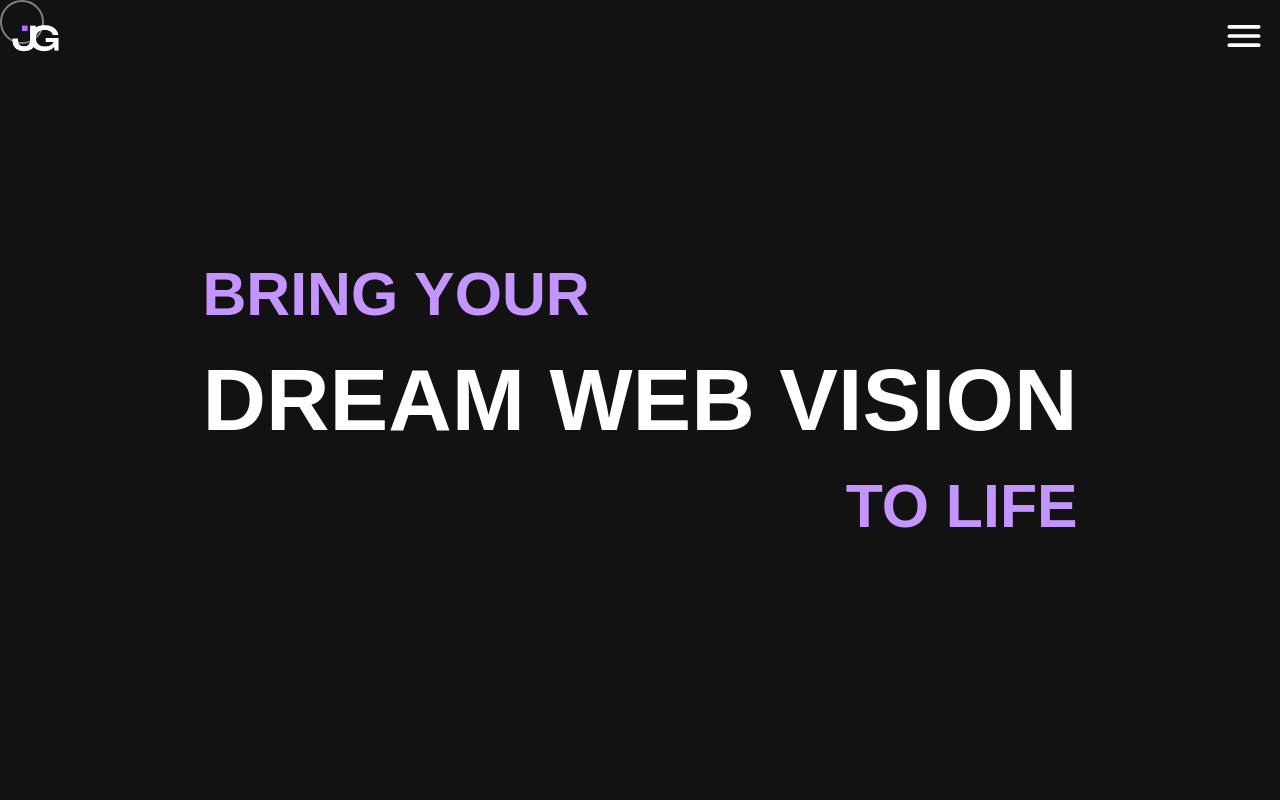
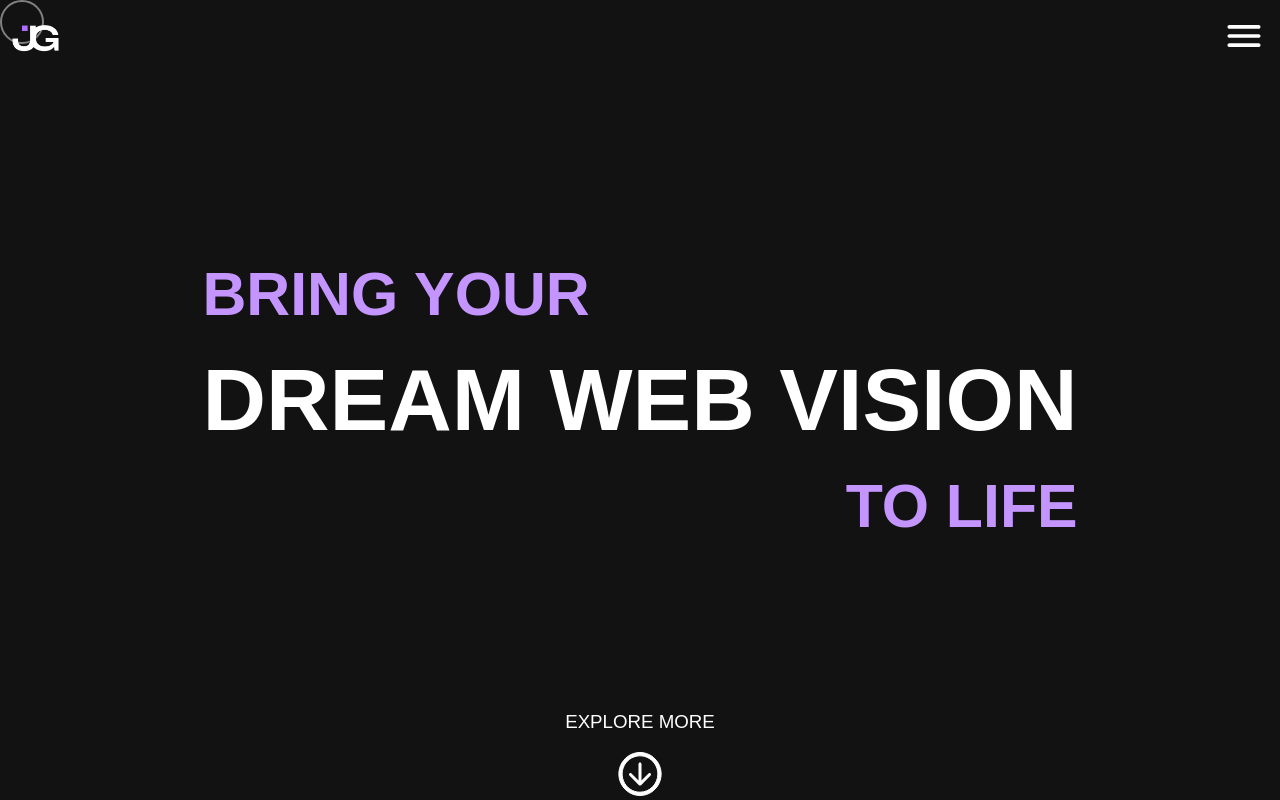
Before and after one commit to GawronDev/jg-portfolio-website, a React (Vite) app: page / in a window 1280 px wide. Built offline with nearby package versions, Linux system fonts and the light colour scheme; a web font is replaced by a local one.

Commit message:
Added a arrow nav and fixed some minor display bugs

```diff
--- /dev/null
+++ b/src/components/ArrowNav.jsx
@@ -0,0 +1,14 @@
+import "react";
+import Arrow from "../assets/icons/ArrowInCircle.svg";
+import "../css/ArrowNav.css";
+
+export default function ArrowNav(props) {
+    return (
+        <div class="arrow-nav">
+            <h3>
+                {props.text}
+            </h3>
+            <img src={Arrow} alt="Arrow icon" />
+        </div>
+    )
+}
--- a/src/components/HomeScreen.jsx
+++ b/src/components/HomeScreen.jsx
@@ -1,6 +1,7 @@
 import { useState, useRef, useEffect } from 'react';
 import Cursor from './Cursor';
 import MobileImage from "../assets/mobile-photo.png";
+import ArrowNav from './ArrowNav';
 
 export default function HomeScreen() {
     const cursorRef = useRef();
@@ -75,6 +76,7 @@ export default function HomeScreen() {
                         <h3>TO LIFE</h3>
                     </div>
                 </div>
+                <ArrowNav text="EXPLORE MORE" />
             </div>
             <div className='home-screen-mobile'>
                 <div className='mobile-text'>
--- /dev/null
+++ b/src/css/ArrowNav.css
@@ -0,0 +1,20 @@
+.arrow-nav > h3 {
+    color: white;
+    font-weight: 300;
+    transition: 0.2s ease-in-out;
+}
+
+.arrow-nav > h3:hover {
+    letter-spacing: 2px;
+}
+
+.arrow-nav {
+    width: 250px;
+    text-align: center;
+    position: absolute;
+    bottom: 0%;
+    left: 0;
+    right: 0;
+    margin-left: auto;
+    margin-right: auto;
+}
--- a/src/css/Menu.css
+++ b/src/css/Menu.css
@@ -49,15 +49,17 @@
     flex-direction: column;
     width: 40px;
     padding: 10px;
-    gap: 30px;
+    gap: 15px;
     position: fixed;
     bottom: 0%;
     right: 0%;
     opacity: 0%;
     transition: opacity 0.5s ease-in-out;
+    margin-right: 10px;
 }
 
 .menu-item-icon {
+    text-align: center;
     width: 100%;
     height: 100%;
 }
```
Also changed, not shown: src/assets/icons/ArrowInCircle.svg (added), src/assets/icons/NavDot.svg (added).
